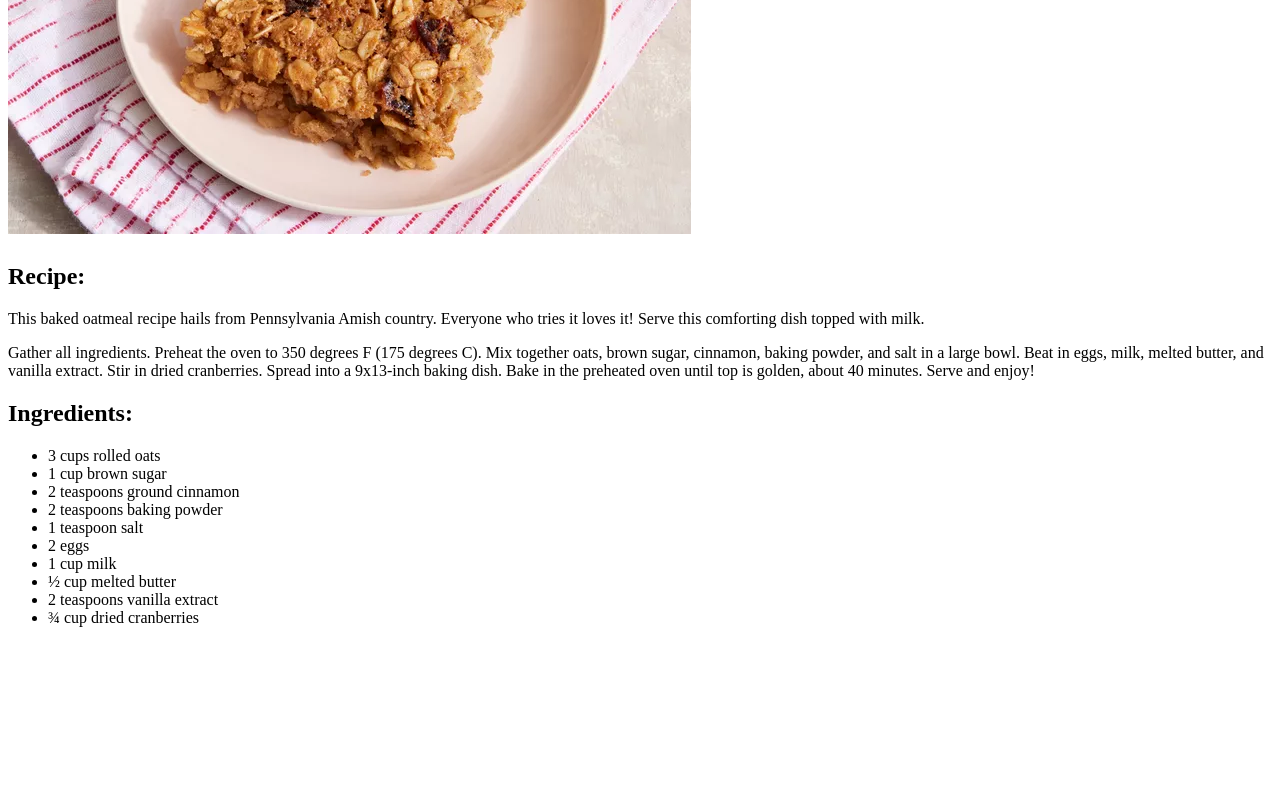
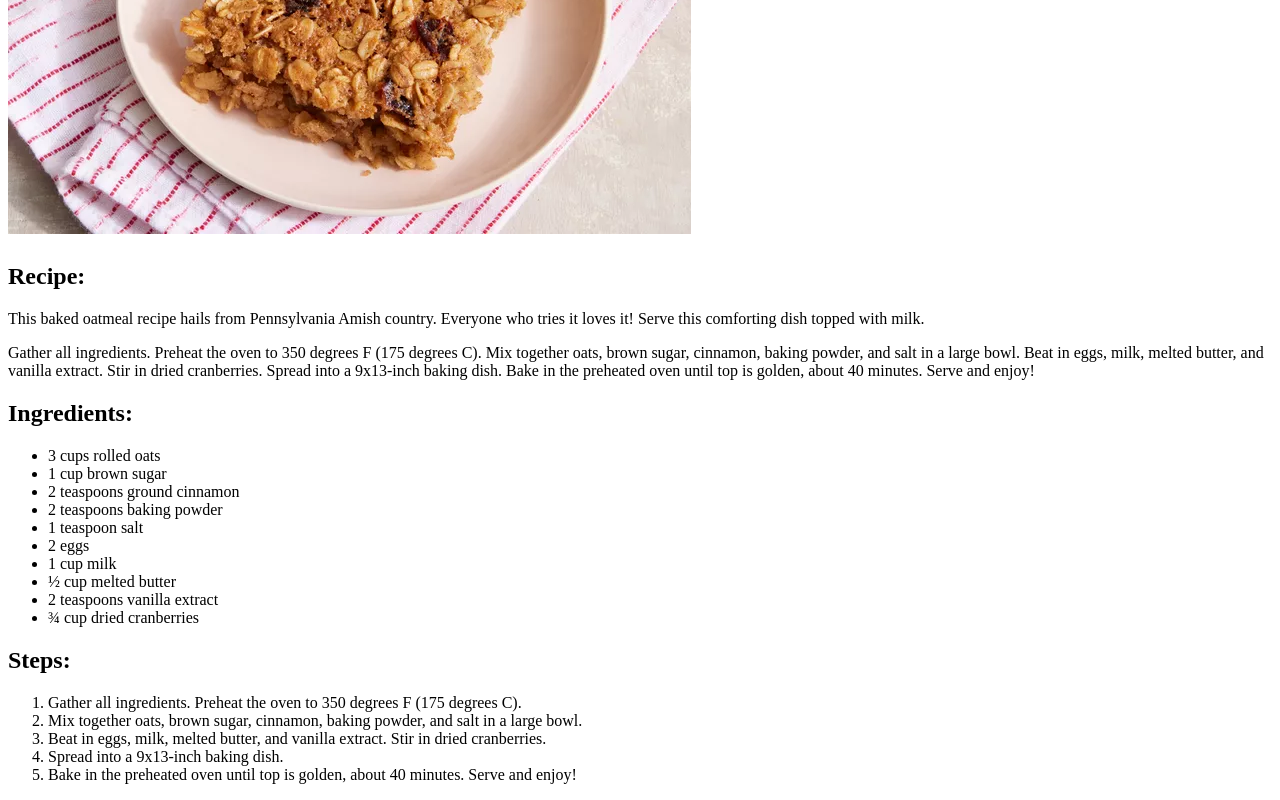
Before and after one commit to asgarto/odin-recipes, a plain HTML site: page recipes/oatmeal.html in a window 1280 px wide. Shown: the part 358-1158 px from the top of the page. Before the commit the page ends 1001 px from the top, so only its background shows below. Drawn offline with Linux system fonts and the light colour scheme.

Commit message:
Add ordered list with steps

```diff
--- a/recipes/oatmeal.html
+++ b/recipes/oatmeal.html
@@ -25,5 +25,13 @@
       <li>½ cup melted butter</li>
       <li>2 teaspoons vanilla extract</li>
       <li>¾ cup dried cranberries</li>
+    </ul>
+    <h2>Steps:</h2>
+    <ol>
+      <li>Gather all ingredients. Preheat the oven to 350 degrees F (175 degrees C).</li>
+      <li>Mix together oats, brown sugar, cinnamon, baking powder, and salt in a large bowl.</li>
+      <li>Beat in eggs, milk, melted butter, and vanilla extract. Stir in dried cranberries.</li>
+      <li>Spread into a 9x13-inch baking dish.</li>
+      <li>Bake in the preheated oven until top is golden, about 40 minutes. Serve and enjoy!</li>
 </body>
 </html>
```
